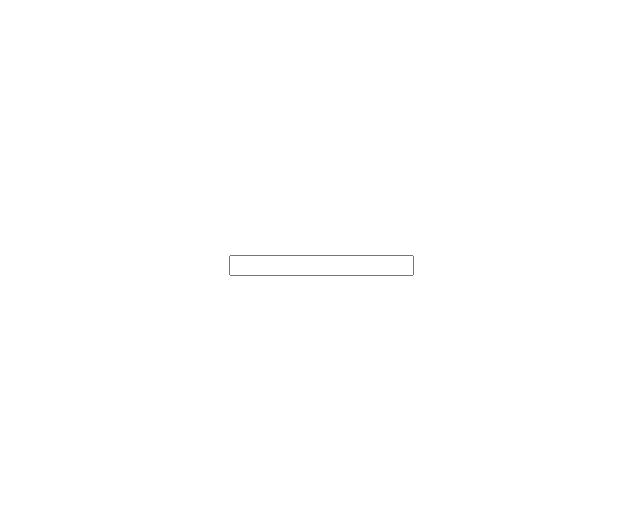
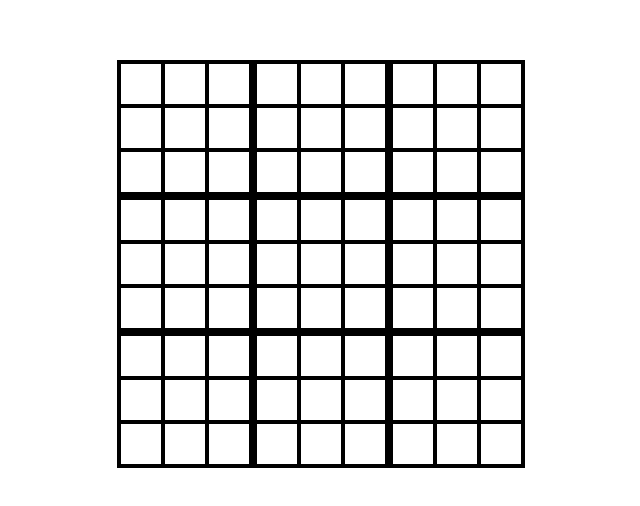
Before and after one commit to Young-Griff/LearningReact, a React (Vite) app in the folder sudoku-app/: page / in a window 1280 px wide. Shown: the part 136-642 px from the top of the page, without its empty margins (319-959 px from the left). Built offline with nearby package versions, Linux system fonts and the light colour scheme.

Commit message:
Developed Board
Created and formatted board.
- made 3x3 blocks and arranged them in a 3x3 square.
- Added square ids to each individual text input field.

```diff
--- /dev/null
+++ b/sudoku-app/src/components/Block.css
@@ -0,0 +1,12 @@
+.block {
+    display: flex;
+    flex-direction: column;
+    border-color: black;
+    border-style: solid;
+    border-width: 2px;
+}
+
+.blockRow {
+    padding: 0;
+    margin: 0;
+}
--- a/sudoku-app/src/components/Block.tsx
+++ b/sudoku-app/src/components/Block.tsx
@@ -1,8 +1,34 @@
+import "./Block.css";
 import Square from "./Square.tsx";
 
-function Block({squares, onSquareChange}) {
+function Block({blockNum, squares, onSquareChange}) {
 
-    return <Square squares={squares} onSquareChange={onSquareChange}/>;
+    // get the row of blocks that this block is in
+    const blockRow = Math.floor(blockNum / 3);
+    // have and add in for each square in prior row of blocks
+    const addRow = blockRow * 3 * 9;
+    // have offset for col of blocks this block is in
+    const addCol = (blockNum % 3) * 3;
+
+    return (
+        <div className={"block"}>
+            <div className={"blockRow"}>
+                <Square sqNum={0 + addRow + addCol} squares={squares} onSquareChange={onSquareChange}/>
+                <Square sqNum={1 + addRow + addCol} squares={squares} onSquareChange={onSquareChange}/>
+                <Square sqNum={2 + addRow + addCol} squares={squares} onSquareChange={onSquareChange}/>
+            </div>
+            <div className={"blockRow"}>
+                <Square sqNum={9 + addRow + addCol} squares={squares} onSquareChange={onSquareChange}/>
+                <Square sqNum={10 + addRow + addCol} squares={squares} onSquareChange={onSquareChange}/>
+                <Square sqNum={11 + addRow + addCol} squares={squares} onSquareChange={onSquareChange}/>
+            </div>
+            <div className={"blockRow"}>
+                <Square sqNum={18 + addRow + addCol} squares={squares} onSquareChange={onSquareChange}/>
+                <Square sqNum={19 + addRow + addCol} squares={squares} onSquareChange={onSquareChange}/>
+                <Square sqNum={20 + addRow + addCol} squares={squares} onSquareChange={onSquareChange}/>
+            </div>
+        </div>
+    );
 
 }
 
--- /dev/null
+++ b/sudoku-app/src/components/Board.css
@@ -0,0 +1,4 @@
+.boardRow {
+    display: flex;
+    flex-direction: row;
+}
--- a/sudoku-app/src/components/Board.tsx
+++ b/sudoku-app/src/components/Board.tsx
@@ -1,7 +1,26 @@
 import Block from "./Block.tsx";
+import "./Board.css";
 
 function Board({squares, onSquareChange}) {
-    return <Block squares={squares} onSquareChange={onSquareChange}/>;
+    return (
+        <div>
+            <div className={"boardRow"}>
+                <Block blockNum={0} squares={squares} onSquareChange={onSquareChange}/>
+                <Block blockNum={1} squares={squares} onSquareChange={onSquareChange}/>
+                <Block blockNum={2} squares={squares} onSquareChange={onSquareChange}/>
+            </div>
+            <div className={"boardRow"}>
+                <Block blockNum={3} squares={squares} onSquareChange={onSquareChange}/>
+                <Block blockNum={4} squares={squares} onSquareChange={onSquareChange}/>
+                <Block blockNum={5} squares={squares} onSquareChange={onSquareChange}/>
+            </div>
+            <div className={"boardRow"}>
+                <Block blockNum={6} squares={squares} onSquareChange={onSquareChange}/>
+                <Block blockNum={7} squares={squares} onSquareChange={onSquareChange}/>
+                <Block blockNum={8} squares={squares} onSquareChange={onSquareChange}/>
+            </div>
+        </div>
+    );
 }
 
 export default Board;
--- /dev/null
+++ b/sudoku-app/src/components/Sqaure.css
@@ -0,0 +1,18 @@
+input {
+    text-align: center;
+    color: rgb(39, 146, 213);
+    border-color: black;
+    border-style: solid;
+    border-radius: 0;
+    width: 40px;
+    height: 40px;
+    padding: 0;
+    margin: 0;
+    border-spacing: 0;
+    font-size: x-large;
+}
+
+.prefilled {
+    pointer-events: none;
+    color: black;
+}
--- a/sudoku-app/src/components/Square.tsx
+++ b/sudoku-app/src/components/Square.tsx
@@ -1,6 +1,10 @@
-function Square({squares, onSquareChange}) {
+import "./Sqaure.css";
 
-    return <input type="text" />;
+function Square({sqNum, squares, onSquareChange}) {
+
+    const prefilled = ""
+
+    return <input id={sqNum} className={prefilled} type="text"/>;
 
 }
 
```
